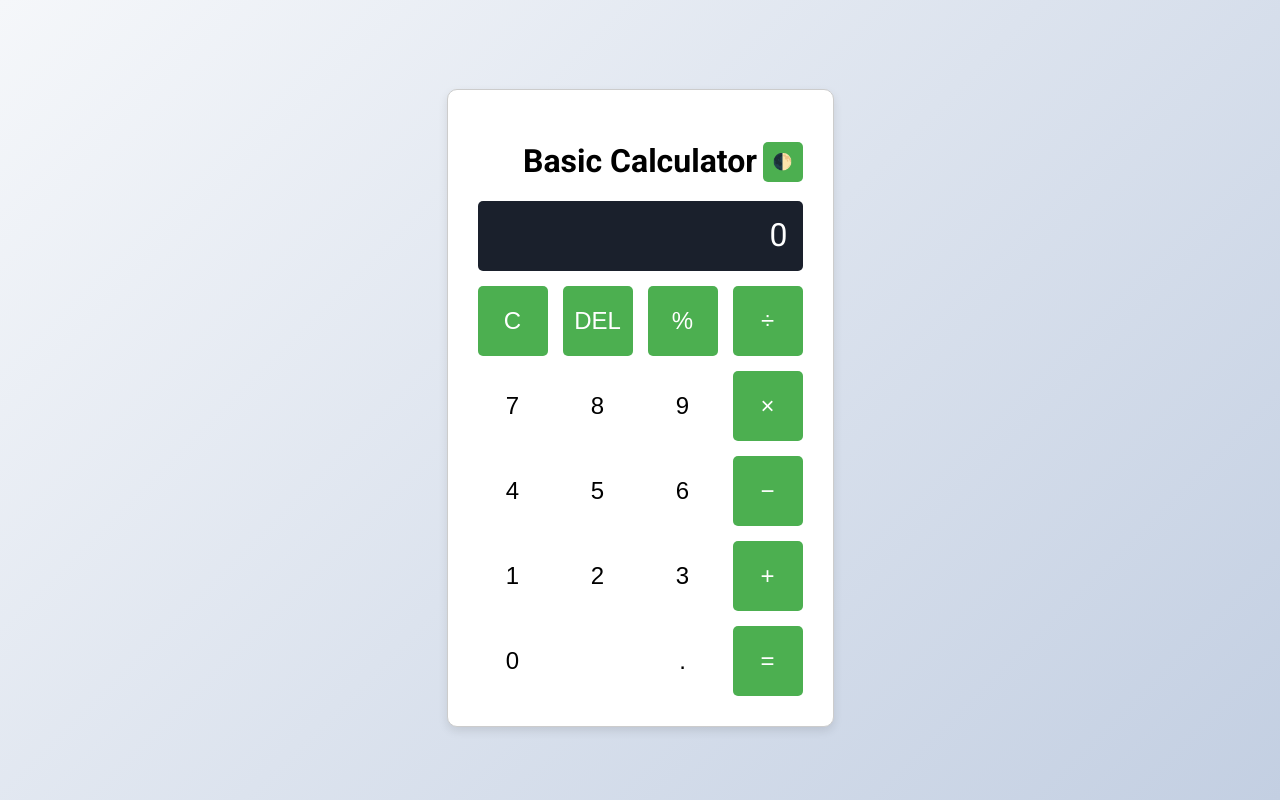
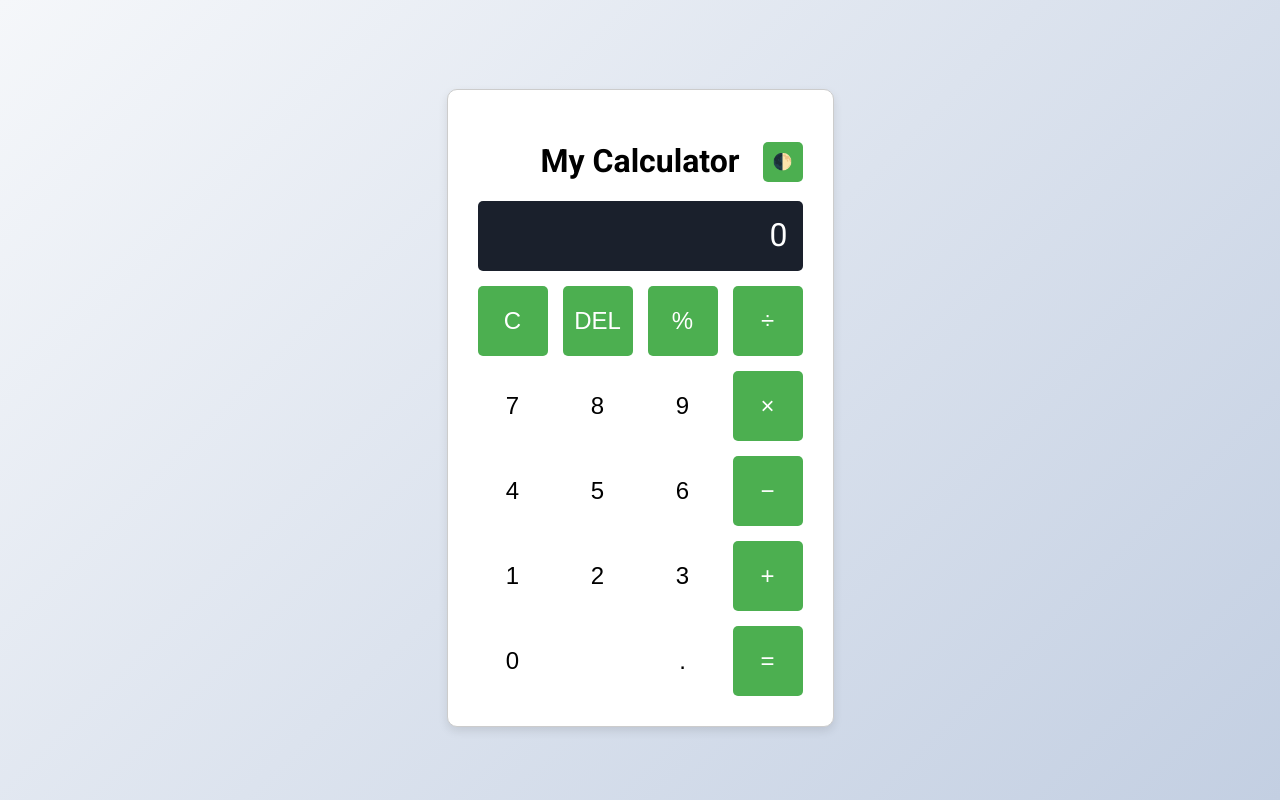
Before and after one commit to hockey9999/Calculator, a plain HTML site: page index.html in a window 1280 px wide. Drawn offline with Linux system fonts and the light colour scheme.

Commit message:
Update index.html

```diff
--- a/index.html
+++ b/index.html
@@ -12,7 +12,7 @@
   <body>
     <div class="calculator">
       <header>
-        <h1>Basic Calculator</h1>
+        <h1>My Calculator</h1>
         <button class="operator theme-toggle" data-action="toggle-theme">🌓</button>
       </header>
       <div class="display" id="display">0</div>
```
